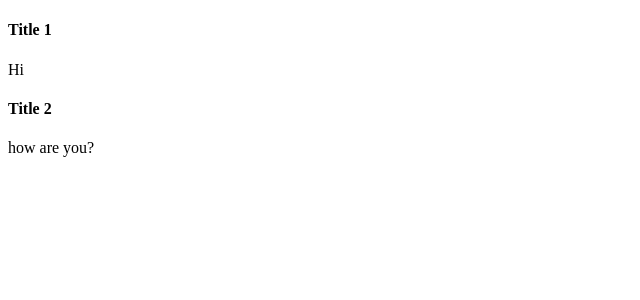
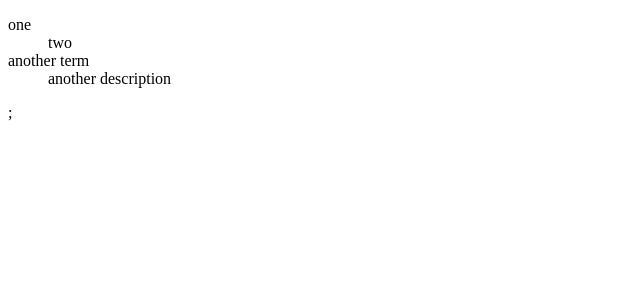
Before and after one commit to MikhailV89/React-HW_1, a React (Vite) app: page / in a window 1280 px wide. Shown: the top 300 px of the page, without its empty margins (0-640 px from the left). Built offline with nearby package versions, Linux system fonts and the light colour scheme.

Commit message:
Changes ready

```diff
--- a/src/App.jsx
+++ b/src/App.jsx
@@ -1,13 +1,16 @@
-import Card from "./components/Card.jsx";
+import Definitions from './components/Definitions.jsx';
 
 function App() {
+    const definitions = [
+        { dt: 'one', dd: 'two', id: 1 },
+        { dt: 'another term', dd: 'another description', id: 2 },
+    ];
+
     return (
         <>
-            <Card title={"Title 1"} />
-            <Card text={"Hi"} />
-            <Card title={"Title 2"} text={"how are you?"} />
+            <Definitions data={definitions} />;
         </>
-    );
+    )
 }
 
 
--- a/src/components/Card.jsx
+++ /dev/null
@@ -1,22 +0,0 @@
- import React from "react";
-
-class Card extends React.Component {
-    render() {
-        const { title, text } = this.props;
-        return (
-            <div className="card">
-                <div className="card-body">
-                    {title ? <h4 className="card-title">{title}</h4> : null}
-                    {text ? <p className="card-text">{text}</p> : null}
-                </div>
-            </div>
-        );
-
-    }
-}
-
-Card.defaultProps = {
-    title: null,
-    text: null,
-};
- export default Card
--- /dev/null
+++ b/src/components/Definitions.jsx
@@ -0,0 +1,23 @@
+import React from "react";
+
+class Definitions extends React.Component {
+
+    render() {
+        const {data} = this.props;
+
+        return (
+        <>
+            <dl>
+            {data.map(item =>
+                <React.Fragment key={item.id}>
+                    <dt>{item.dt}</dt>
+                    <dd>{item.dd}</dd>
+                </React.Fragment>
+            )}
+            </dl>
+        </>
+        );
+    }
+}
+
+export default Definitions;
```
